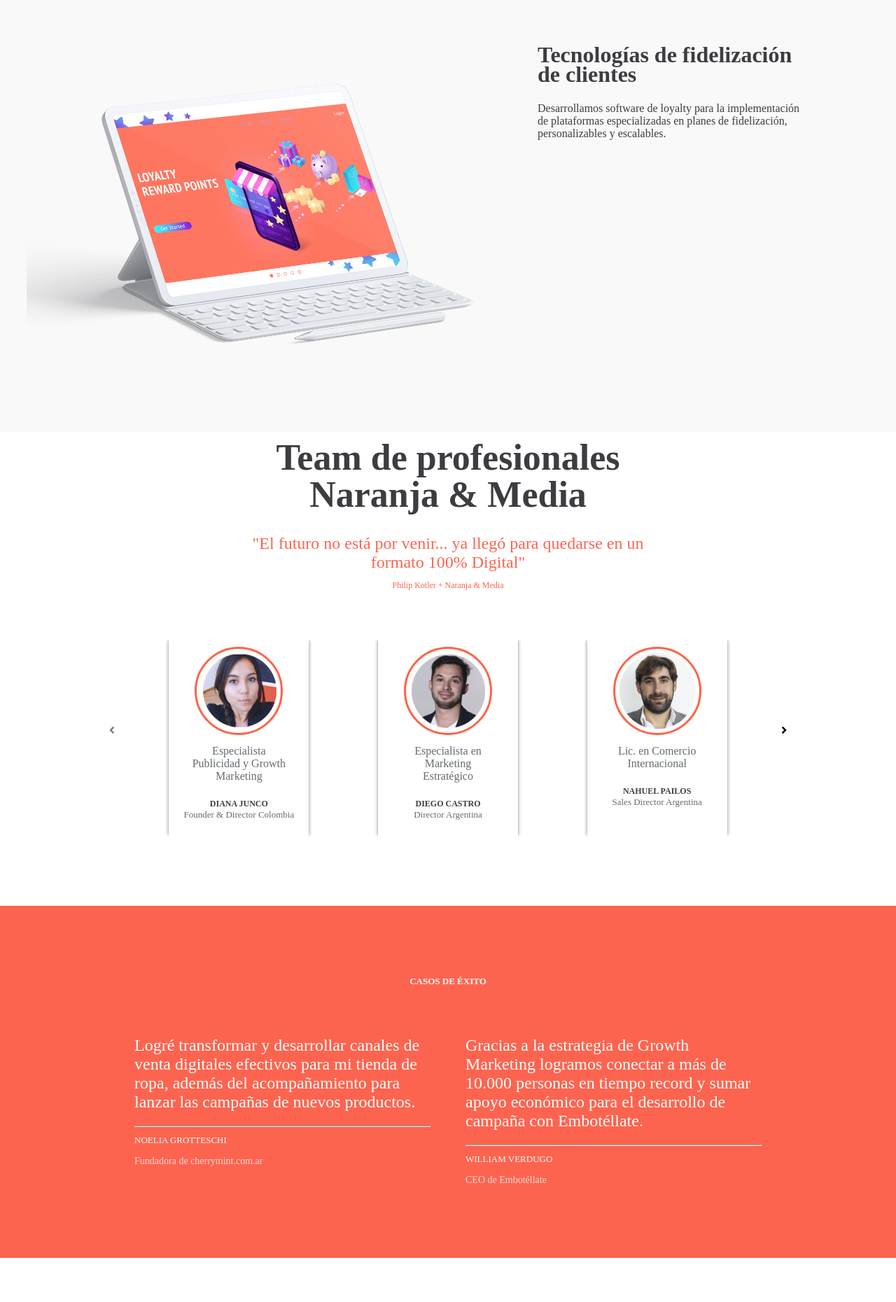
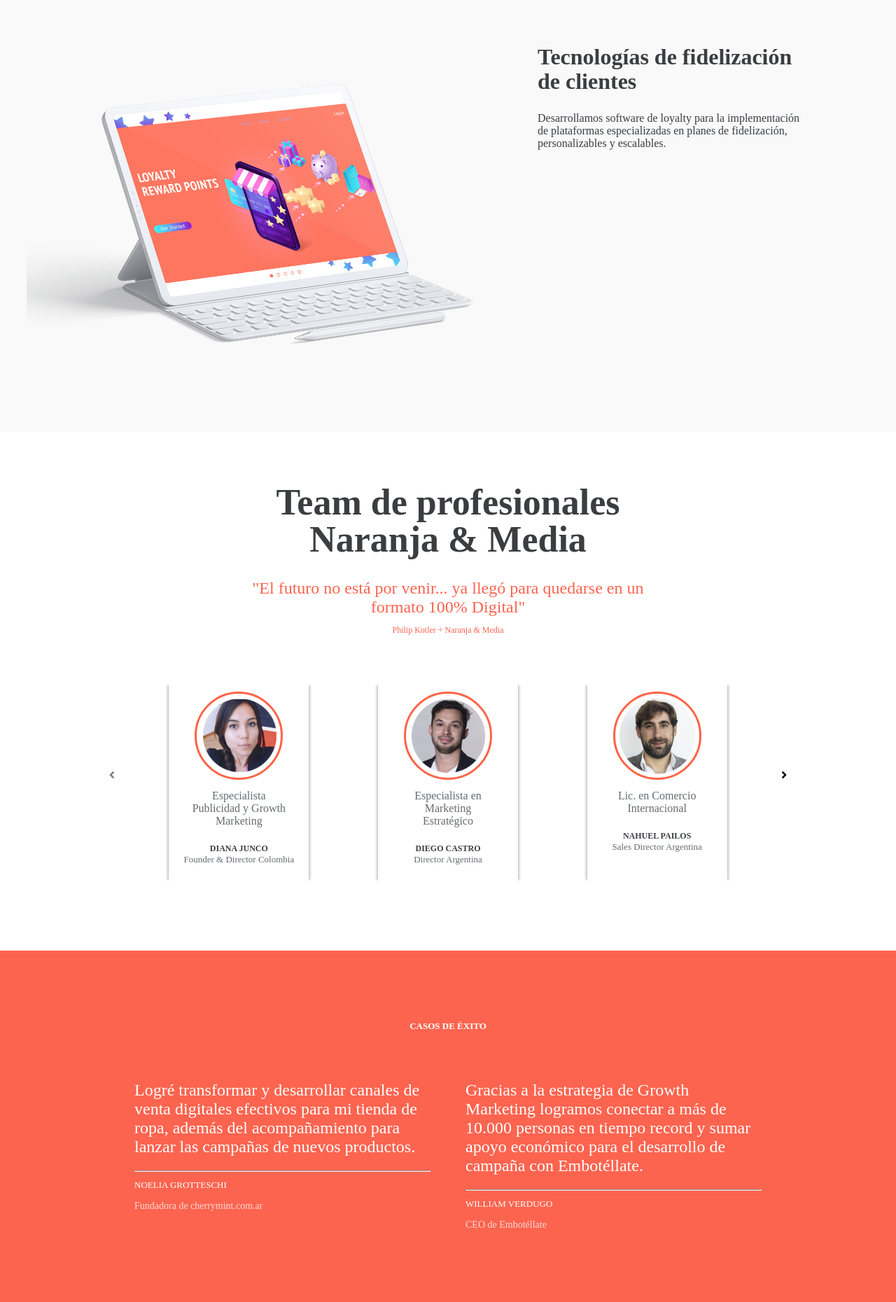
Before and after one commit to Binary-Future/naranja-y-media-landing, a PHP site: page / in a window 1280 px wide. Shown: the part 2864-4724 px from the top of the page at 70% size. Run offline with PHP 8.4, Linux system fonts and the light colour scheme; some web fonts are replaced.

Commit message:
last fixes

```diff
--- a/web/css/index.css
+++ b/web/css/index.css
@@ -467,7 +467,7 @@ blockquote p {
   color: #3b3d40;
   font-family: "raleway extrabold";
   font-size: 200% !important;
-  line-height: 28px;
+  line-height: 35px;
 }
 
 .loyaltyText {
@@ -482,6 +482,7 @@ blockquote p {
   flex-direction: column;
   align-items: center;
   padding-bottom: 7%;
+  padding-top: 5%;
 }
 
 .mainTitleTeam {
--- a/web/index.php
+++ b/web/index.php
@@ -196,7 +196,7 @@
           Desarrollamos aplicaciones first mobile con nuestro partner
           estratégico Binary Future para los sistemas Android y iOs con usos a
           medida y comerciales, además te ayudamos a monetizarla y generar
-          cualquier los diferentes tipos de integración.
+          cualquiera de los diferentes tipos de integración.
         </p>
       </div>
     </section>
--- a/web/scripts/owlcarousel.js
+++ b/web/scripts/owlcarousel.js
@@ -36,7 +36,7 @@ $(document).ready(function () {
       0: {
         loop: true,
         autoplay: true,
-        autoplayTimeout: 4000,
+        autoplayTimeout: 6000,
         autoplayHoverPause: true,
         items: 1,
       },
```
